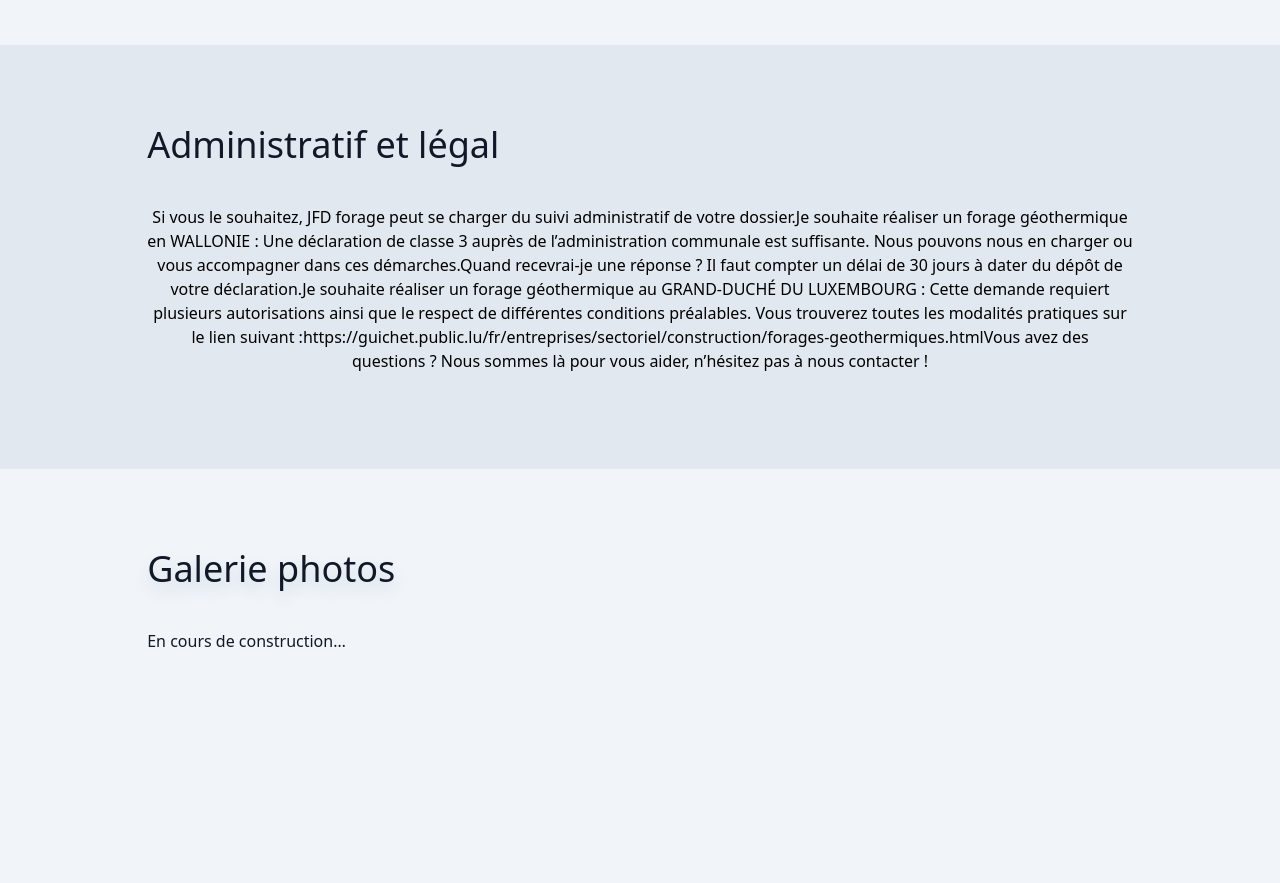
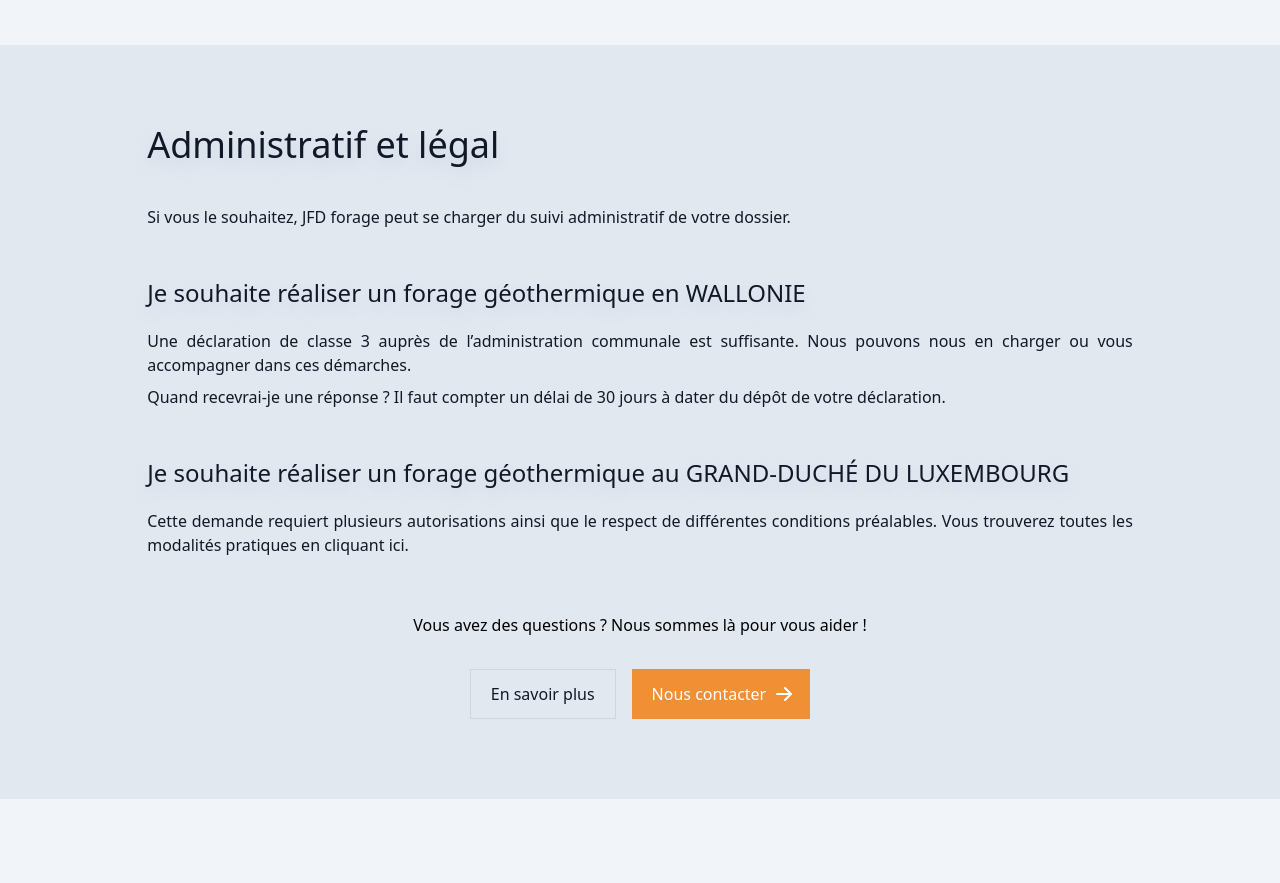
Before and after one commit to tsepton/jfdforage, a Next.js app: page / in a window 1280 px wide. Shown: the part 2480-3363 px from the top of the page. Built offline with nearby package versions, Linux system fonts and the light colour scheme.

Commit message:
Add styling for permit section

```diff
--- /dev/null
+++ b/src/components/footer_section.tsx
@@ -0,0 +1,43 @@
+import { highlight } from "@/section/shared_classes";
+import trans from "@/translations/translator";
+import { useEffect, useState } from "react";
+
+export default function FooterSection(props: { className: string, currentSection: string, moreInfo: boolean, showContact: boolean; }) {
+  const [nextSection, setNextSection] = useState("");
+
+  const sections: string[] = [
+    "#",
+    "#presentation",
+    "#geothermal",
+    "#services",
+    "#permit",
+    "#photo",
+    "#contact",
+  ];
+
+  const handleNextSection = () => {
+    const index = sections.findIndex(section => section === props.currentSection);
+    if (index > sections.length) return setNextSection(props.currentSection);
+    else return setNextSection(sections[index + 1]);
+  };
+
+  useEffect(handleNextSection, []);
+
+  return (
+    <div className={"w-[100%] flex flex-col gap-[2em] " + props.className} >
+      <div className={highlight + "w-[100%] text-center"}>
+        {trans.get("sections.questions")}
+      </div>
+
+      <div className="flex flex-col space-y-4 sm:flex-row sm:justify-center sm:space-y-0 sm:space-x-4">
+        <a href={nextSection} className="inline-flex justify-center items-center py-3 px-5 text-base font-medium text-center text-gray-900 border border-gray-300 hover:bg-gray-100 focus:ring-4 focus:ring-gray-100 dark:text-white dark:border-gray-700 dark:hover:bg-gray-700 dark:focus:ring-gray-800">
+          {trans.get("sections.info")}
+        </a>
+        <a href="#contact" className="inline-flex justify-center items-center py-3 px-5 text-base font-medium text-center text-white bg-jfd-orange hover:bg-jfd-grey focus:ring-4 focus:ring-blue-300 dark:focus:ring-blue-900">
+          {trans.get("sections.getInTouch")}
+          <svg aria-hidden="true" className="ml-2 -mr-1 w-5 h-5" fill="currentColor" viewBox="0 0 20 20" xmlns="http://www.w3.org/2000/svg"><path fillRule="evenodd" d="M10.293 3.293a1 1 0 011.414 0l6 6a1 1 0 010 1.414l-6 6a1 1 0 01-1.414-1.414L14.586 11H3a1 1 0 110-2h11.586l-4.293-4.293a1 1 0 010-1.414z" clipRule="evenodd"></path></svg>
+        </a>
+      </div>
+    </div >
+  );
+}
--- a/src/section/permit.tsx
+++ b/src/section/permit.tsx
@@ -1,20 +1,41 @@
 import SectionCard from "@/components/section_card";
 import trans from "@/translations/translator";
 import Section from "../components/section";
+import { content, highlight, subtitle, title } from "./shared_classes";
+import FooterSection from "@/components/footer_section";
 
 export default function PermitSection(props: any) {
   return (
     <Section id={props.id} className={props.className}>
       <SectionCard>
-        <h1 className="text-left text-3xl lg:text-4xl font-light text-gray-900 dark:text-white mb-5 lg:mb-10">
+        <h1 className={title}>
           {trans.get("sections.permit.title")}
         </h1>
-        {trans.get("sections.permit.motivation")}
-        {trans.get("sections.permit.belgium")}
-        {trans.get("sections.permit.belgiumAnswer")}
-        {trans.get("sections.permit.luxembourg")}
-        {trans.get("sections.permit.luxembourgAnswer")}
-        {trans.get("sections.permit.end")}
+        <div className="flex flex-col justify-start items-start text-center md:text-left">
+          <div className={content}>
+            {trans.get("sections.permit.motivation")}
+          </div>
+          <div >
+            <div className={subtitle + " mt-10"}>
+              {trans.get("sections.permit.belgium")}
+            </div>
+            <div className={content}>
+              {trans.get("sections.permit.belgiumContent")}
+            </div>
+            <div className={content}>
+              {trans.get("sections.permit.belgiumAnswer")}
+            </div>
+            <div className={subtitle + " mt-10"}>
+              {trans.get("sections.permit.luxembourg")}
+            </div>
+            <div className={content}>
+              <a className="hover:underline" href={trans.get("sections.permit.luxembourgAnswer") as string}>
+                {trans.get("sections.permit.luxembourgContent")}
+              </a>
+            </div>
+          </div>
+          <FooterSection className="pt-[3em]" moreInfo={true} showContact={true} currentSection={"#permit"} ></FooterSection >
+        </div>
       </SectionCard>
     </Section>
   );
--- a/src/translations/fr.js
+++ b/src/translations/fr.js
@@ -9,6 +9,10 @@ export default {
     contact: "Nous contacter",
   },
   sections: {
+    devis: "Demandez votre devis, il est gratuit !",
+    questions: "Vous avez des questions ? Nous sommes là pour vous aider !",
+    info: "En savoir plus",
+    getInTouch: "Nous contacter",
     presentation: {
       title: "Qui sommes-nous ? Plus de transparence…",
       content: "Après 12 années d’expérience dans le domaine du forage – qui lui ont permis d’acquérir une maîtrise du métier et des savoir-faire – c’était une évidence pour Jean-François de créer sa propre société. La société JFD forage voit le jour...",
@@ -68,11 +72,12 @@ export default {
     permit: {
       title: "Administratif et légal",
       motivation: "Si vous le souhaitez, JFD forage peut se charger du suivi administratif de votre dossier.",
-      belgium: "Je souhaite réaliser un forage géothermique en WALLONIE : Une déclaration de classe 3 auprès de l’administration communale est suffisante. Nous pouvons nous en charger ou vous accompagner dans ces démarches.",
+      belgium: "Je souhaite réaliser un forage géothermique en WALLONIE",
+      belgiumContent: "Une déclaration de classe 3 auprès de l’administration communale est suffisante. Nous pouvons nous en charger ou vous accompagner dans ces démarches.",
       belgiumAnswer: "Quand recevrai-je une réponse ? Il faut compter un délai de 30 jours à dater du dépôt de votre déclaration.",
-      luxembourg: "Je souhaite réaliser un forage géothermique au GRAND-DUCHÉ DU LUXEMBOURG : Cette demande requiert plusieurs autorisations ainsi que le respect de différentes conditions préalables. Vous trouverez toutes les modalités pratiques sur le lien suivant :",
+      luxembourg: "Je souhaite réaliser un forage géothermique au GRAND-DUCHÉ DU LUXEMBOURG",
+      luxembourgContent: "Cette demande requiert plusieurs autorisations ainsi que le respect de différentes conditions préalables. Vous trouverez toutes les modalités pratiques en cliquant ici.",
       luxembourgAnswer: "https://guichet.public.lu/fr/entreprises/sectoriel/construction/forages-geothermiques.html",
-      end: "Vous avez des questions ? Nous sommes là pour vous aider, n’hésitez pas à nous contacter !"
     }
   },
 };
```
